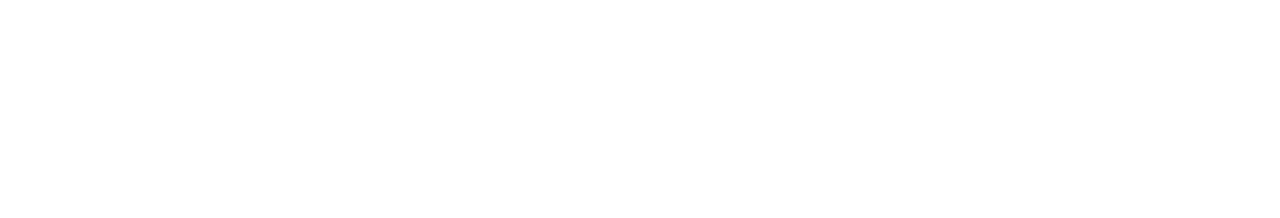
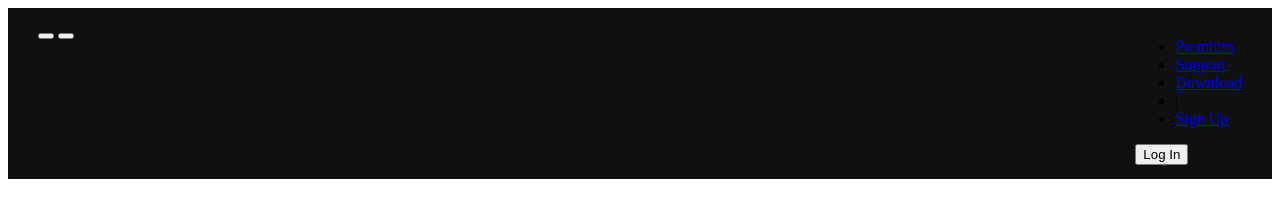
Before and after one commit to anushkabhatnagar16/Homepage-using-HTML-CSS, a plain HTML site: page spotifyclone.html in a window 1280 px wide. Drawn offline with Linux system fonts and the light colour scheme.

Commit message:
Created the topbar section with previous and next buttons, premium, support, download links, sign up, and log in buttons.

```diff
--- a/spotifyclone.html
+++ b/spotifyclone.html
@@ -6,10 +6,33 @@
     <title>Document</title>
     <style>
         /* CSS styles from previous steps */
-        /* Add styles for main container */
-        .main-container {
-            margin-left: 245px;
-            margin-bottom: 100px;
+        /* Add styles for topbar */
+        .topbar {
+            display: flex;
+            justify-content: space-between;
+            background-color: #101010;
+            padding: 14px 30px;
+        }
+        .topbar .prev-next-buttons button {
+            /* Styles for previous and next buttons */
+        }
+        .topbar .navbar {
+            /* Styles for navbar */
+        }
+        .topbar .navbar ul {
+            /* Styles for navbar ul */
+        }
+        .topbar .navbar ul li {
+            /* Styles for navbar li */
+        }
+        .topbar .navbar ul li a {
+            /* Styles for navbar link */
+        }
+        .topbar .navbar ul li.divider {
+            /* Styles for navbar divider */
+        }
+        .topbar .navbar button {
+            /* Styles for log in button */
         }
     </style>
 </head>
@@ -20,6 +43,31 @@
     </div>
 
     <div class="main-container">
+        <div class="topbar">
+            <div class="prev-next-buttons">
+                <button type="button" class="fa fas fa-chevron-left"></button>
+                <button type="button" class="fa fas fa-chevron-right"></button>
+            </div>
+
+            <div class="navbar">
+                <ul>
+                    <li>
+                        <a href="#">Premium</a>
+                    </li>
+                    <li>
+                        <a href="#">Support</a>
+                    </li>
+                    <li>
+                        <a href="#">Download</a>
+                    </li>
+                    <li class="divider">|</li>
+                    <li>
+                        <a href="#">Sign Up</a>
+                    </li>
+                </ul>
+                <button type="button">Log In</button>
+            </div>
+        </div>
         <!-- Content goes here -->
     </div>
 
```
